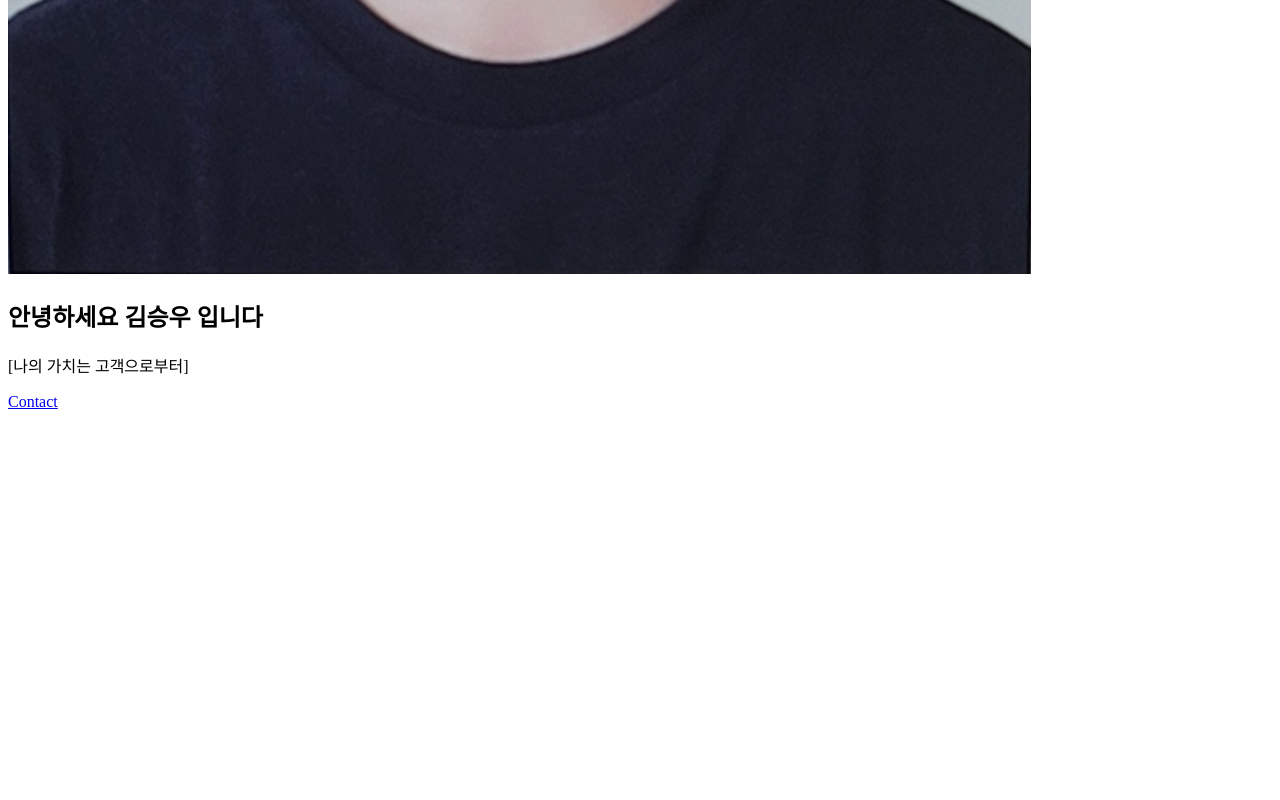
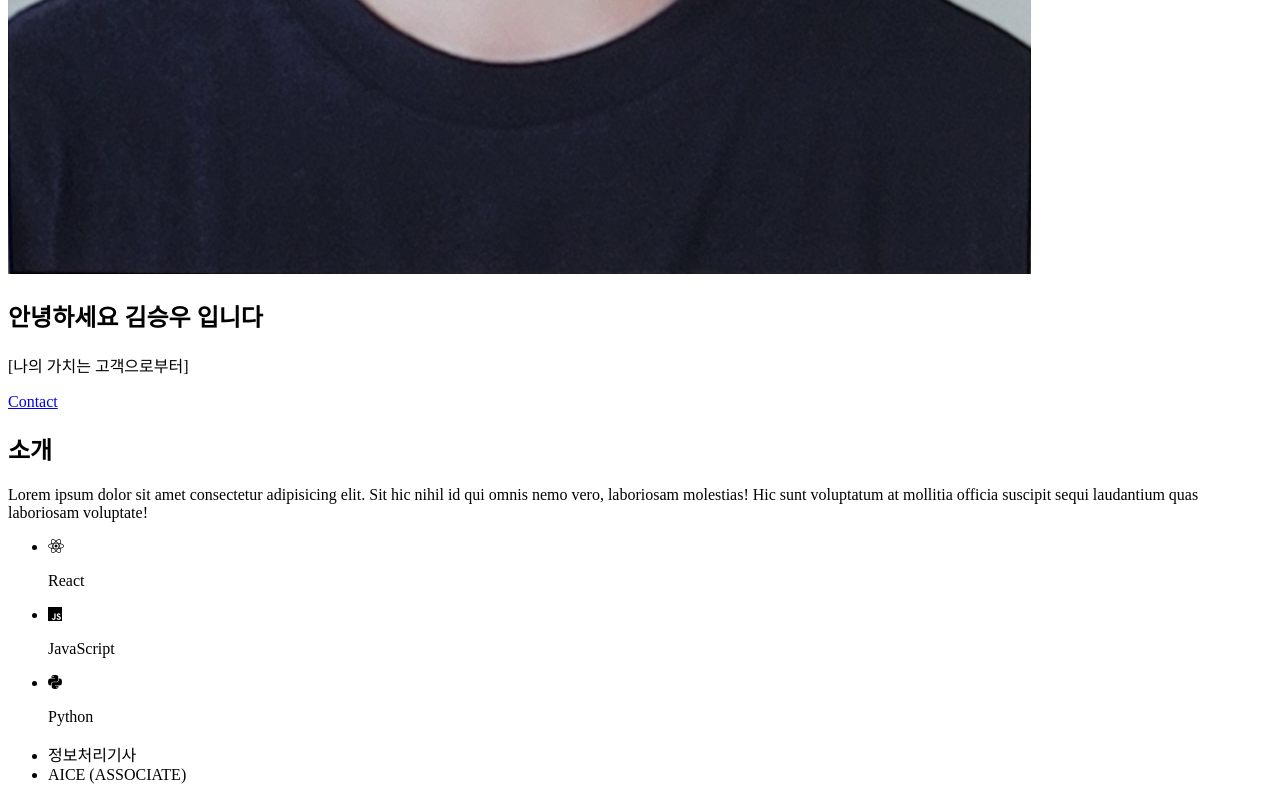
Before and after one commit to ksw64285/portfolio_website, a plain HTML site: page index.html in a window 1280 px wide. Shown: the part 1631-2431 px from the top of the page. Before the commit the page ends 2050 px from the top, so only its background shows below. Drawn offline with Linux system fonts and the light colour scheme.

Commit message:
Feat: 메인의 소개

```diff
--- a/index.html
+++ b/index.html
@@ -58,7 +58,32 @@
         <a href="#contact">Contact</a>
       </section>
       <!-- 소개 -->
-      <section id="about"></section>
+      <section id="about">
+        <h2>소개</h2>
+        <p>
+          Lorem ipsum dolor sit amet consectetur adipisicing elit. Sit hic nihil
+          id qui omnis nemo vero, laboriosam molestias! Hic sunt voluptatum at
+          mollitia officia suscipit sequi laudantium quas laboriosam voluptate!
+        </p>
+        <ul>
+          <li>
+            <i class="fa-brands fa-react"></i>
+            <p>React</p>
+          </li>
+          <li>
+            <i class="fa-brands fa-js"></i>
+            <p>JavaScript</p>
+          </li>
+          <li>
+            <i class="fa-brands fa-python"></i>
+            <p>Python</p>
+          </li>
+        </ul>
+        <ul>
+          <li>정보처리기사</li>
+          <li>AICE (ASSOCIATE)</li>
+        </ul>
+      </section>
       <!-- 스킬 -->
       <section id="skills"></section>
       <!-- 프로젝트 -->
```
